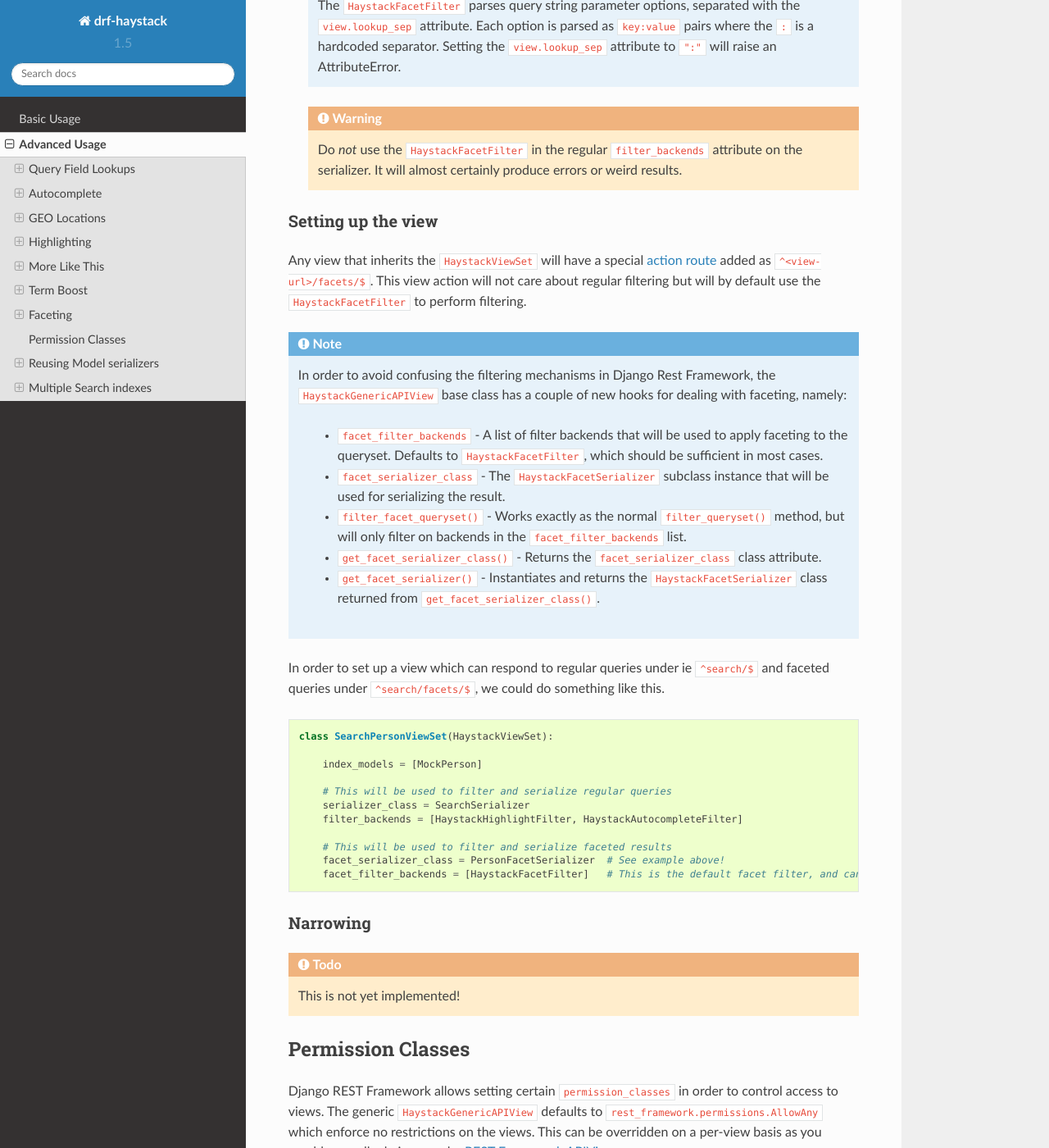
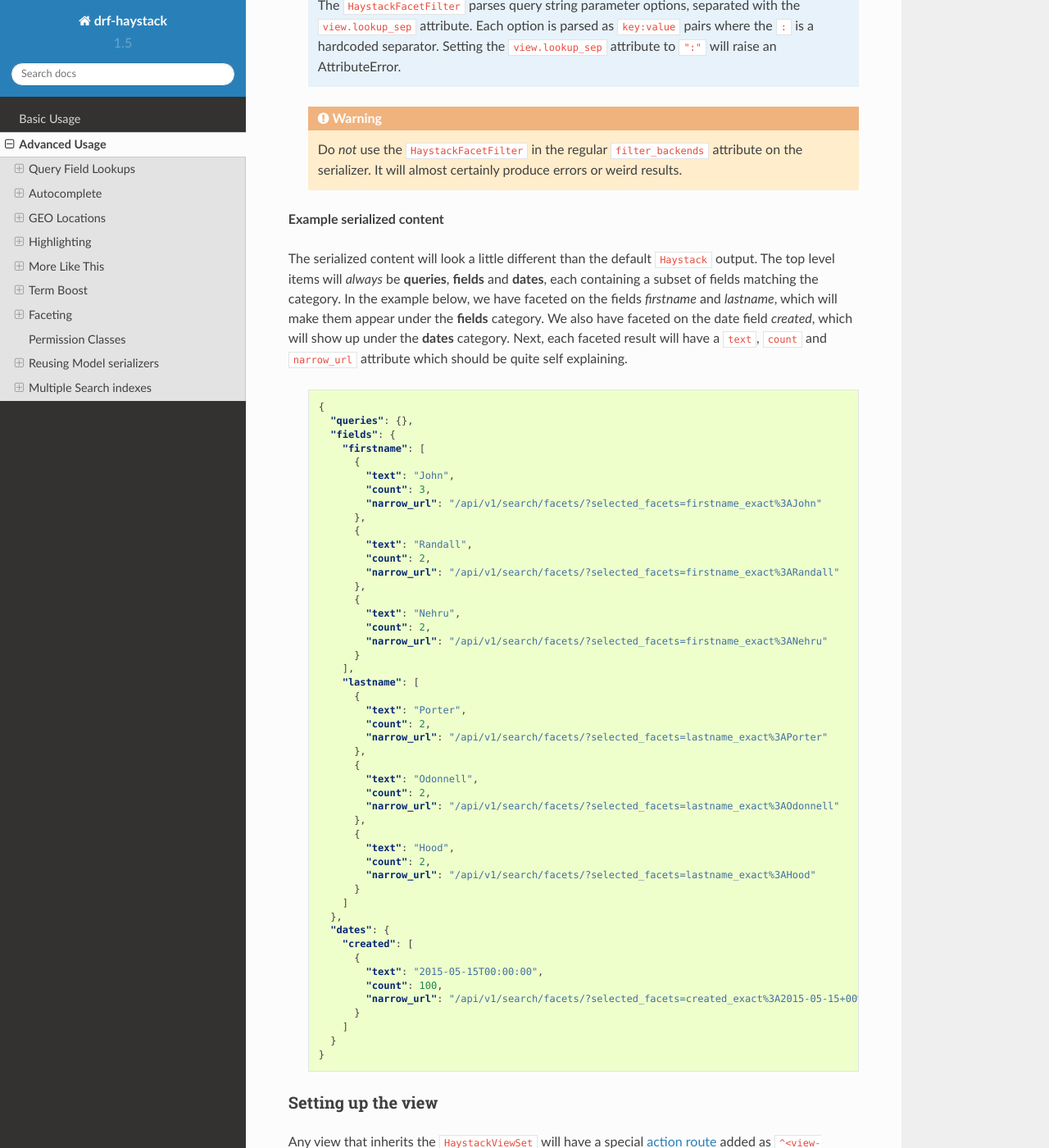
Before and after one commit to rhblind/drf-haystack, a Sphinx documentation site: the page built from docs/advanced_usage.rst, in a window 1280 px wide and 1400 px high, scrolled down 9073 px. Shown: the whole window at 82% size. Built offline with Sphinx 7.4.7 and the Read the Docs theme 2.0.0, drawn with Linux system fonts in a browser that asks for light colours; some of the changed text lies outside the part shown.

Commit message:
Updated docs with narrowing

```diff
--- a/docs/advanced_usage.rst
+++ b/docs/advanced_usage.rst
@@ -482,6 +482,66 @@
         Do *not* use the ``HaystackFacetFilter`` in the regular ``filter_backends`` attribute on the serializer.
         It will almost certainly produce errors or weird results.
 
+**Example serialized content**
+
+The serialized content will look a little different than the default ``Haystack`` output.
+The top level items will *always* be **queries**, **fields** and **dates**, each containing a subset of fields
+matching the category. In the example below, we have faceted on the fields *firstname* and *lastname*, which will
+make them appear under the **fields** category. We also have faceted on the date field *created*, which will show up
+under the **dates** category. Next, each faceted result will have a ``text``, ``count`` and ``narrow_url``
+attribute which should be quite self explaining.
+
+    .. code-block:: json
+
+        {
+          "queries": {},
+          "fields": {
+            "firstname": [
+              {
+                "text": "John",
+                "count": 3,
+                "narrow_url": "/api/v1/search/facets/?selected_facets=firstname_exact%3AJohn"
+              },
+              {
+                "text": "Randall",
+                "count": 2,
+                "narrow_url": "/api/v1/search/facets/?selected_facets=firstname_exact%3ARandall"
+              },
+              {
+                "text": "Nehru",
+                "count": 2,
+                "narrow_url": "/api/v1/search/facets/?selected_facets=firstname_exact%3ANehru"
+              }
+            ],
+            "lastname": [
+              {
+                "text": "Porter",
+                "count": 2,
+                "narrow_url": "/api/v1/search/facets/?selected_facets=lastname_exact%3APorter"
+              },
+              {
+                "text": "Odonnell",
+                "count": 2,
+                "narrow_url": "/api/v1/search/facets/?selected_facets=lastname_exact%3AOdonnell"
+              },
+              {
+                "text": "Hood",
+                "count": 2,
+                "narrow_url": "/api/v1/search/facets/?selected_facets=lastname_exact%3AHood"
+              }
+            ]
+          },
+          "dates": {
+            "created": [
+              {
+                "text": "2015-05-15T00:00:00",
+                "count": 100,
+                "narrow_url": "/api/v1/search/facets/?selected_facets=created_exact%3A2015-05-15+00%3A00%3A00"
+              }
+            ]
+          }
+        }
+
 Setting up the view
 -------------------
 
@@ -527,10 +587,53 @@
 Narrowing
 ---------
 
-.. todo::
+As we have seen in the examples above, the ``HaystackFacetSerializer`` will add a ``narrow_url`` attribute to each
+result it serializes. Follow that link to narrow the search result.
 
-    This is not yet implemented!
+The ``narrow_url`` is constructed like this:
 
+    - Read all query parameters from the request
+    - Get a list of ``selected_facets``
+    - Convert the list to a ``set()`` in order to avoid duplicates
+    - Add the current item to ``selected_facets`` and update the query parameters
+    - Return a ``serializers.Hyperlink`` with URL encoded query parameters.
+
+This means that for each drill-down performed, the original query parameters will be kept in order to make
+the ``HaystackFacetFilter`` happy. Additionally, all the previous ``selected_facets`` will be kept and applied
+to narrow the ``SearchQuerySet`` properly.
+
+**Example narrowed result**
+
+    .. code-block:: json
+
+        {
+          "queries": {},
+          "fields": {
+            "firstname": [
+              {
+                "text": "John",
+                "count": 1,
+                "narrow_url": "/api/v1/search/facets/?selected_facets=firstname_exact%3AJohn&selected_facets=lastname_exact%3AMcLaughlin"
+              }
+            ],
+            "lastname": [
+              {
+                "text": "McLaughlin",
+                "count": 1,
+                "narrow_url": "/api/v1/search/facets/?selected_facets=firstname_exact%3AJohn&selected_facets=lastname_exact%3AMcLaughlin"
+              }
+            ]
+          },
+          "dates": {
+            "created": [
+              {
+                "text": "2015-05-15T00:00:00",
+                "count": 1,
+                "narrow_url": "/api/v1/search/facets/?selected_facets=firstname_exact%3AJohn&selected_facets=lastname_exact%3AMcLaughlin&selected_facets=created_exact%3A2015-05-15+00%3A00%3A00"
+              }
+            ]
+          }
+        }
 
 .. _permission-classes-label:
 
```
